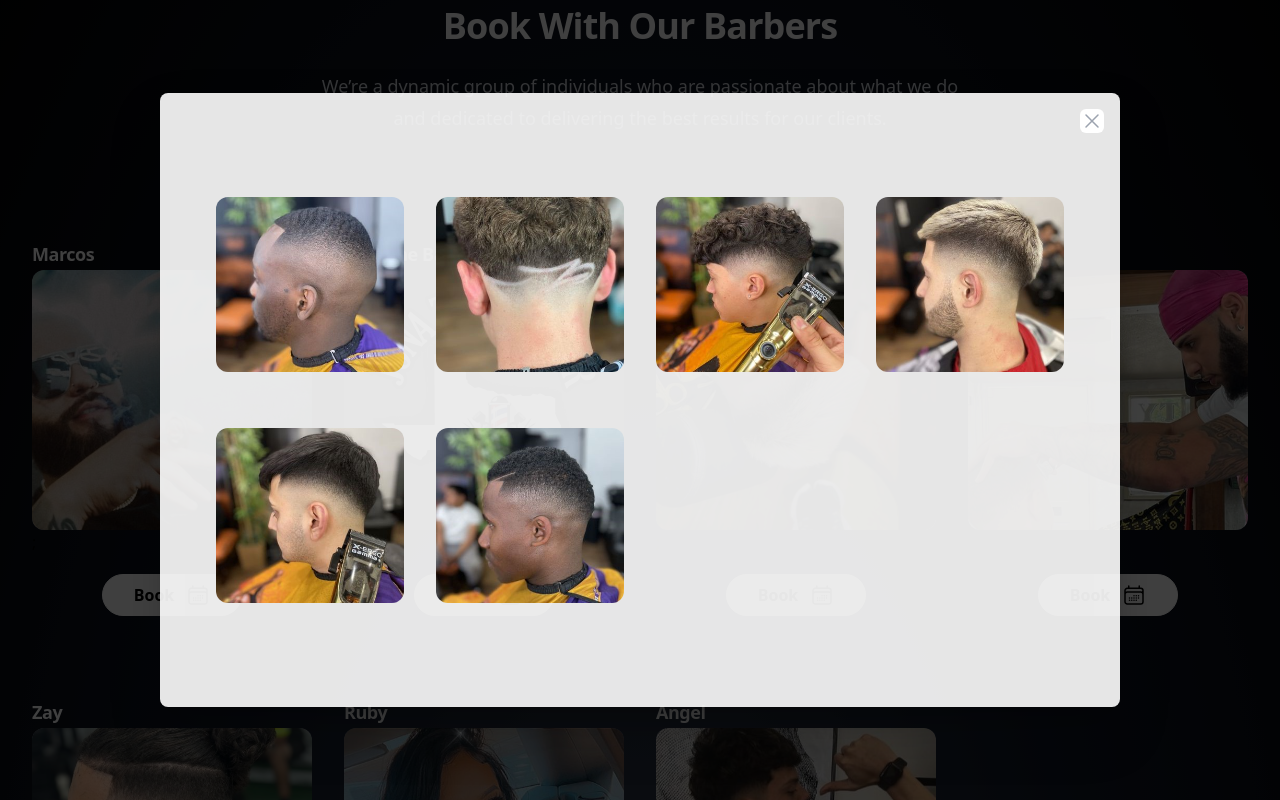
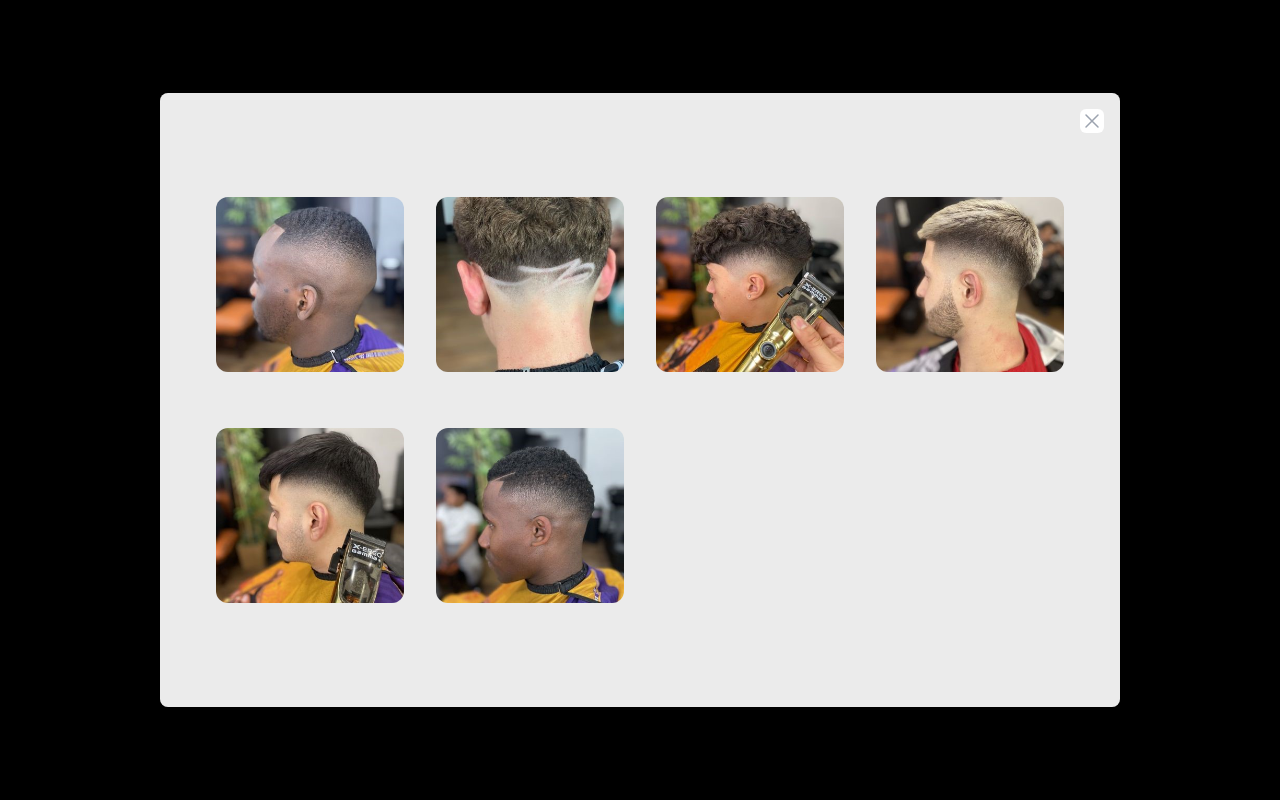
Before and after one commit to Rojis47/OnlyFades, a React (Vite) app: page / in a window 1280 px wide. Both pictures are taken after a click on the picture 172 px from the left and 1290 px from the top of the page. Shown: the part 890-1690 px from the top of the page. Built offline with nearby package versions, Linux system fonts and the light colour scheme.

Commit message:
change modal open

```diff
--- a/src/components/ImageCard.jsx
+++ b/src/components/ImageCard.jsx
@@ -1,7 +1,7 @@
 import { useState, useEffect } from 'react';
 import { Blurhash } from 'react-blurhash';
 
-const ImageCard = ({ barber, setViewedImage, index }) => {
+function ImageCard({ barber, openModal }) {
   const [imageLoaded, setImageLoaded] = useState(false);
 
   useEffect(() => {
@@ -30,7 +30,7 @@ const ImageCard = ({ barber, setViewedImage, index }) => {
             className="aspect-[14/13] w-full drop-shadow-3xl lg:hover:scale-110 transition duration-500 cursor-pointer object-cover"
             src={barber.imageUrl}
             alt=""
-            onClick={() => setViewedImage(index)}
+            onClick={() => openModal(barber)}
             style={{ display: !imageLoaded ? 'none' : 'inline' }}
           />
         </div>
@@ -38,6 +38,6 @@ const ImageCard = ({ barber, setViewedImage, index }) => {
       ;
     </>
   );
-};
+}
 
 export default ImageCard;
--- a/src/components/ImageGallery.jsx
+++ b/src/components/ImageGallery.jsx
@@ -3,7 +3,7 @@ import { Dialog, Transition } from '@headlessui/react';
 import GalleryImageCard from './GalleryImageCard';
 import { XMarkIcon } from '@heroicons/react/24/outline';
 
-function ImageGallery({ open, setOpen, barber }) {
+function ImageGallery({ open, onClose, barber }) {
   const cancelButtonRef = useRef(null);
 
   return (
@@ -12,7 +12,7 @@ function ImageGallery({ open, setOpen, barber }) {
         as="div"
         className="relative z-10"
         initialFocus={cancelButtonRef}
-        onClose={setOpen}
+        onClose={onClose}
       >
         <Transition.Child
           as={Fragment}
@@ -45,7 +45,7 @@ function ImageGallery({ open, setOpen, barber }) {
                   <button
                     type="button"
                     className="text-gray-400 bg-white rounded-md outline-none hover:text-gray-500"
-                    onClick={() => setOpen(false)}
+                    onClick={onClose}
                   >
                     <XMarkIcon className="w-6 h-6" />
                   </button>
--- a/src/pages/Home/Barbers.jsx
+++ b/src/pages/Home/Barbers.jsx
@@ -5,7 +5,18 @@ import barbers from '../../components/picImports';
 import ImageCard from '../../components/ImageCard';
 
 export default function Barbers() {
-  const [viewedImage, setViewedImage] = useState(null);
+  const [isModalOpen, setIsModalOpen] = useState(false);
+  const [currentBarber, setCurrentBarber] = useState(null);
+
+  const openModal = (barber) => {
+    setCurrentBarber(barber);
+    setIsModalOpen(true);
+  };
+
+  const closeModal = () => {
+    setCurrentBarber(null);
+    setIsModalOpen(false);
+  };
 
   return (
     <div id="Barbers" className="py-24 ">
@@ -31,15 +42,17 @@ export default function Barbers() {
 
               <ImageCard
                 barber={barber}
-                setViewedImage={setViewedImage}
+                openModal={() => openModal(barber)}
                 index={i}
               />
 
-              <ImageGallery
-                open={viewedImage === i}
-                setOpen={() => setViewedImage(null)}
-                barber={barber}
-              />
+              {currentBarber && (
+                <ImageGallery
+                  open={isModalOpen}
+                  onClose={closeModal}
+                  barber={currentBarber}
+                />
+              )}
 
               <Link
                 to={barber.bookUrl}
```
